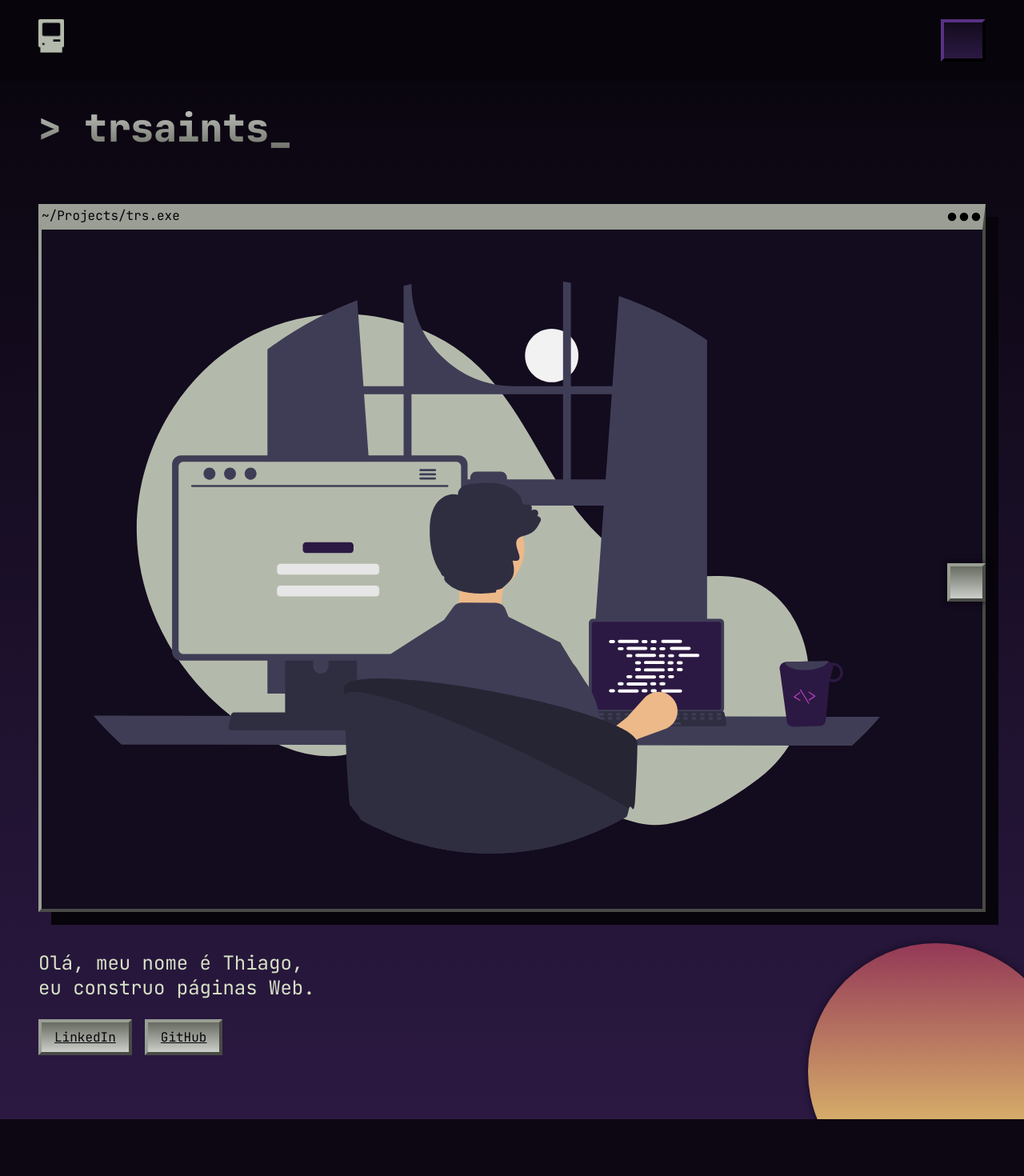
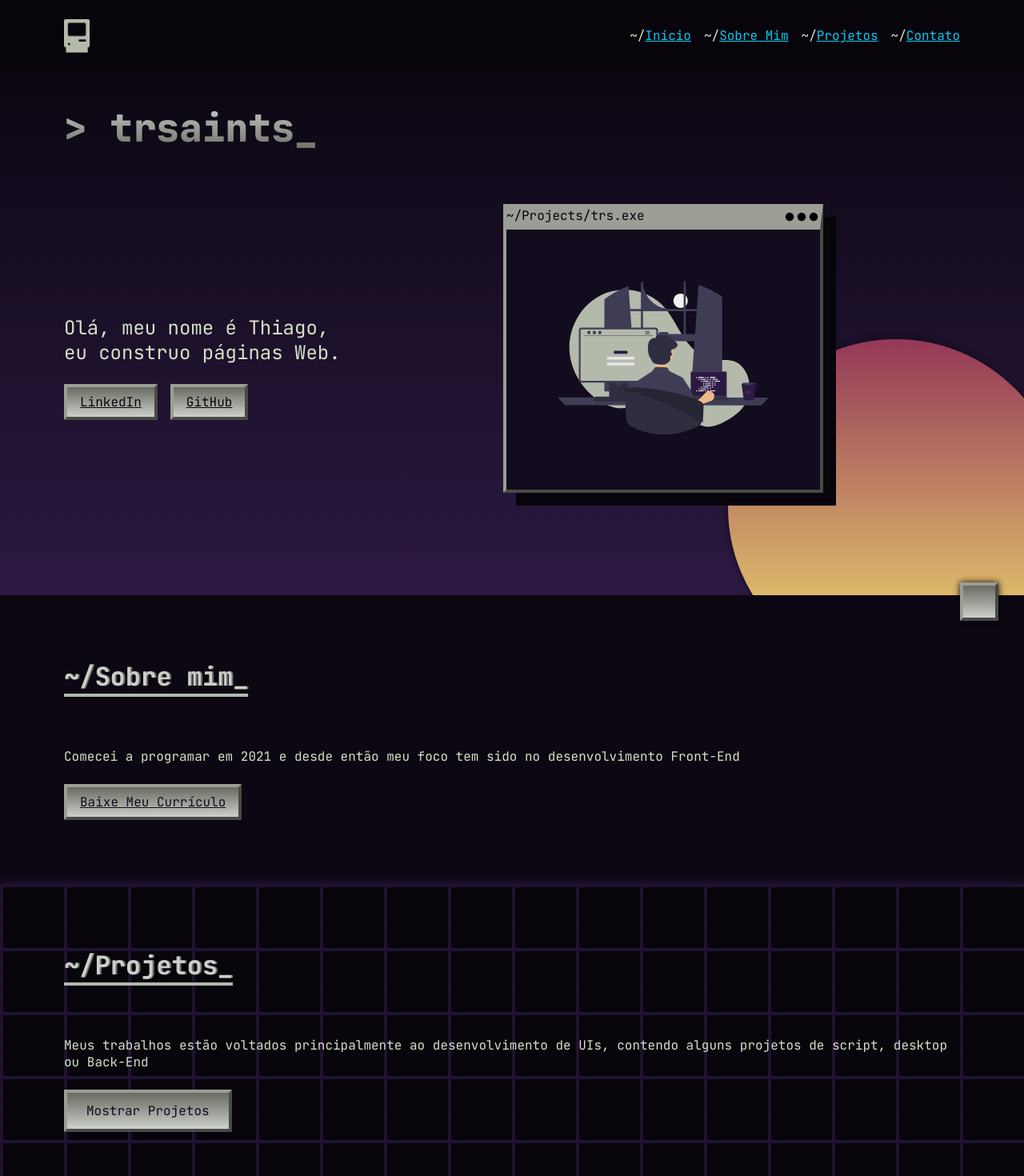
Before and after one commit to trsaints/trsaints-frontend, a React (Vite) app: page / in a window 1280 px wide. Shown: the top 1470 px of the page at 80% size. Built offline with nearby package versions, Linux system fonts and the light colour scheme.

Commit message:
Create project styling - XI

```diff
--- a/src/app/components/AboutSection/AboutSection.css
+++ b/src/app/components/AboutSection/AboutSection.css
@@ -17,3 +17,9 @@
     padding-inline: 3rem;
   }
 }
+
+@media screen and (min-width: 1024px) {
+  .about {
+    padding-inline: 5rem;
+  }
+}
--- a/src/app/components/ContactSection/ContactSection.css
+++ b/src/app/components/ContactSection/ContactSection.css
@@ -13,3 +13,10 @@
     background-position: 30rem 40rem;
   }
 }
+
+@media screen and (min-width: 1024px) {
+  .contact {
+    padding-inline: 5rem;
+    background-position-x: 50vw;
+  }
+}
--- a/src/app/components/Footer/Footer.css
+++ b/src/app/components/Footer/Footer.css
@@ -9,3 +9,15 @@
   font-size: 80%;
   margin-bottom: 1.5rem;
 }
+
+@media screen and (min-width: 728px) {
+  .footer {
+    padding-inline: 3rem;
+  }
+}
+
+@media screen and (min-width: 728px) {
+  .footer {
+    padding-inline: 5rem;
+  }
+}
--- a/src/app/components/Header/Header.css
+++ b/src/app/components/Header/Header.css
@@ -39,6 +39,29 @@
 
 @media screen and (min-width: 728px) {
   .header {
-    padding: 1.5rem 3rem;
+    padding-inline: 3rem;
   }
 }
+
+@media screen and (min-width: 1024px) {
+  .header {
+    padding-inline: 5rem;
+    grid-template-areas: "logo option navbar";
+  }
+
+  .header__menu {
+    display: none;
+  }
+
+  .header__navbar.toggle {
+    padding-top: 0;
+    display: flex;
+    align-items: center;
+    flex-direction: row;
+    justify-self: flex-end;
+    width: fit-content;
+    height: auto;
+    list-style: none;
+    gap: 1rem;
+  }
+}
--- a/src/app/components/MainContent/MainContent.css
+++ b/src/app/components/MainContent/MainContent.css
@@ -23,3 +23,11 @@
     padding: 1rem;
   }
 }
+
+@media screen and (min-width: 728px) {
+  .main__top-scroll {
+    top: calc(100vh - 4.5rem);
+    left: calc(100vw - 5rem);
+    padding: 1rem;
+  }
+}
--- a/src/app/components/MainHero/MainHero.css
+++ b/src/app/components/MainHero/MainHero.css
@@ -5,6 +5,8 @@
   isolation: isolate;
   z-index: 2;
   overflow: hidden;
+  display: grid;
+  grid-template-areas: "title" "banner" "desc" "option";
 }
 
 .hero::before {
@@ -16,9 +18,7 @@
   top: 0;
   left: 0;
   z-index: -2;
-  background-image: linear-gradient(
-    var(--c-raisin-ds), var(--c-raisin-ls)
-  );
+  background-image: linear-gradient(var(--c-raisin-ds), var(--c-raisin-ls));
 }
 
 .hero::after {
@@ -43,6 +43,7 @@
   -webkit-background-clip: text;
   -webkit-text-fill-color: transparent;
   font-weight: 800;
+  grid-area: title;
 }
 
 .hero__banner.window {
@@ -62,10 +63,16 @@
 .hero__banner {
   box-shadow: 16px 16px var(--c-raisin-ds);
   position: relative;
+  grid-area: banner;
 }
 
 .hero__description {
   font-size: 1.5rem;
+  grid-area: desc;
+}
+
+.hero__navbar {
+  grid-area: option;
 }
 
 .hero__item {
@@ -84,7 +91,32 @@
     padding-inline: 3rem;
   }
 
+  .hero::after {
+    width: 420px;
+    height: 420px;
+  }
+
   .hero__banner.window {
     padding: 4rem;
   }
 }
+
+@media screen and (min-width: 1024px) {
+  .hero {
+    padding-inline: 5rem;
+    grid-template-areas: "title title" "desc banner" "option banner";
+    column-gap: 2rem;
+  }
+
+  .hero__banner {
+    width: 25rem;
+  }
+
+  .hero__description {
+    align-self: flex-end;
+  }
+
+  .hero__navbar {
+    align-self: flex-start;
+  }
+}
--- a/src/app/components/Navbar/Navbar.jsx
+++ b/src/app/components/Navbar/Navbar.jsx
@@ -12,7 +12,11 @@ function Navbar({
     return (
       <>
         <li className={`${parentSelector}__item`}>
-          <a className={`${parentSelector}__link`} onClick={handleToggle} href={item.href}>
+          <a
+            className={`${parentSelector}__link`}
+            onClick={handleToggle}
+            href={item.href}
+          >
             {item.name}
           </a>
         </li>
--- a/src/app/components/ProjectCard/ProjectCard.css
+++ b/src/app/components/ProjectCard/ProjectCard.css
@@ -1,3 +1,7 @@
+.project {
+  align-self: flex-start;
+}
+
 .project[open] .project__title::marker {
   content: "";
 }
--- a/src/app/components/ProjectSection/ProjectSection.css
+++ b/src/app/components/ProjectSection/ProjectSection.css
@@ -23,4 +23,17 @@
   .projects {
     padding-inline: 3rem;
   }
+
+  .projects__list {
+    grid-template-columns: 1fr 1fr;
+  }
 }
+@media screen and (min-width: 1024px) {
+  .projects {
+    padding-inline: 5rem;
+  }
+
+  .projects__list {
+    grid-template-columns: repeat(3, 1fr)
+  }
+}
```
